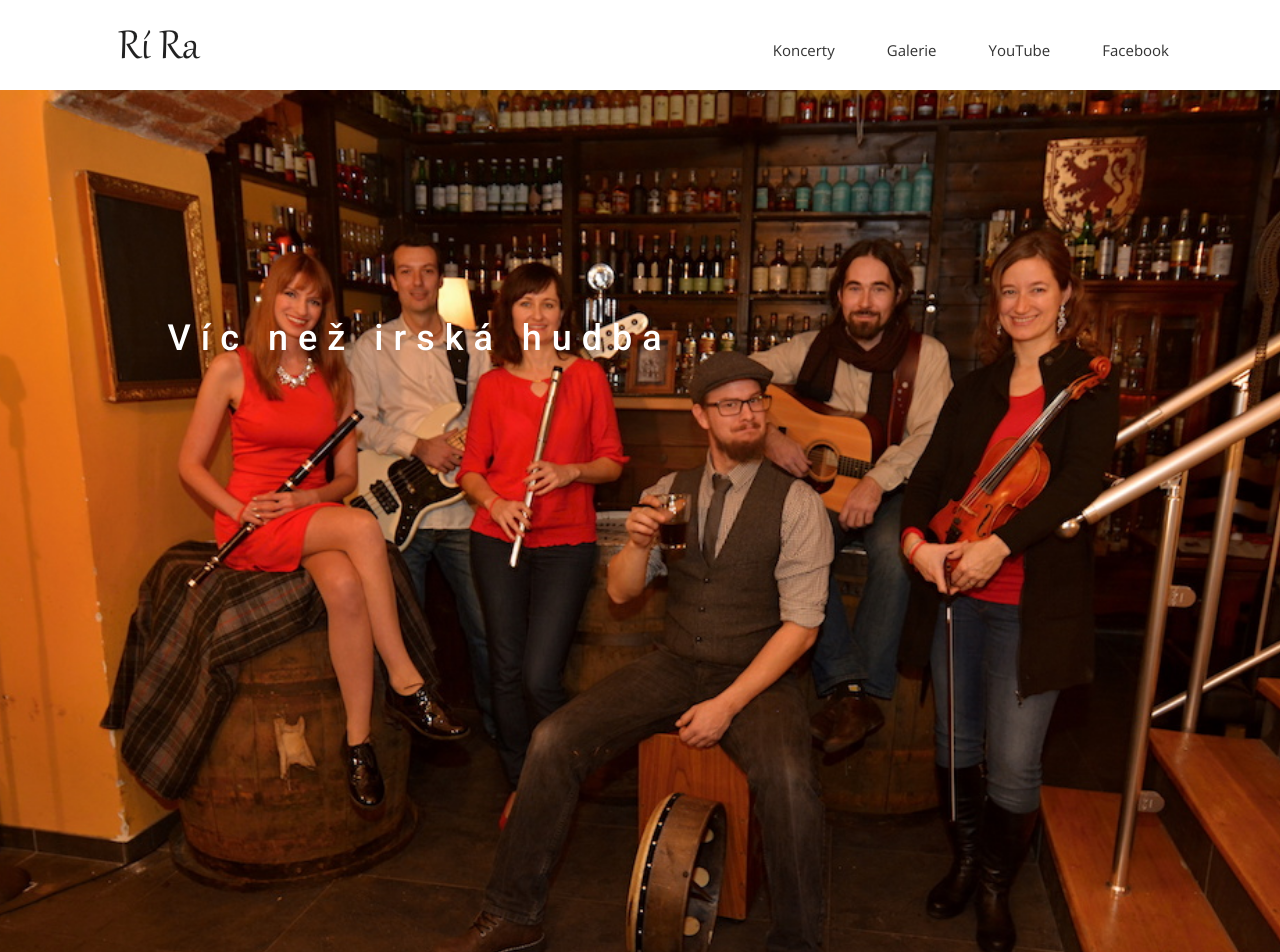
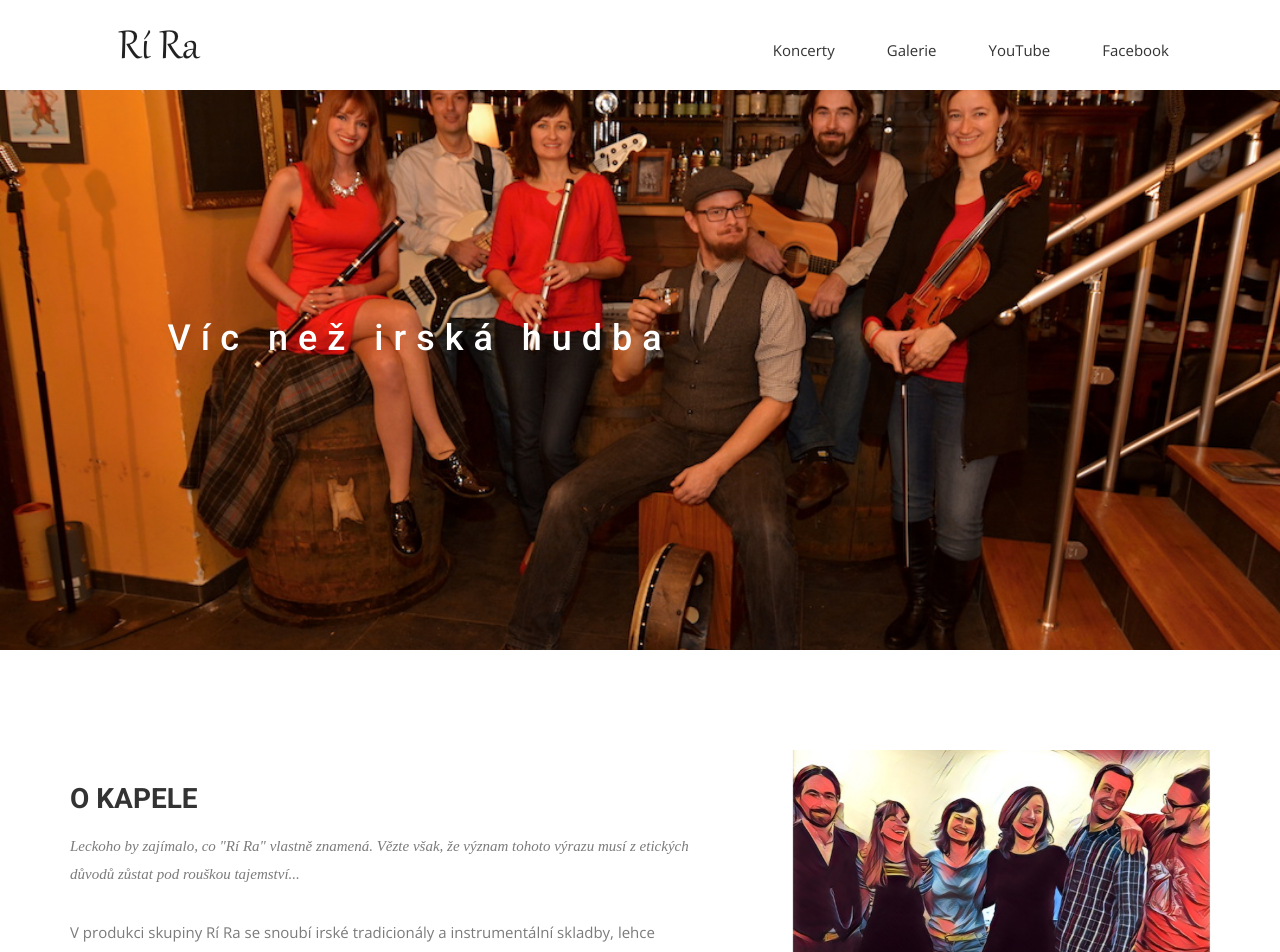
Before and after one commit to davrys/rira-web-jekyll, a Jekyll site: the page built from pages/index.html, in a window 1280 px wide. Shown: the top 952 px of the page. Built offline with Jekyll 4.4.1, drawn with Linux system fonts in a browser that asks for light colours; nearby versions of some CDN libraries; some web fonts are replaced.

Commit message:
* parallax sizes tweaks

```diff
--- a/css/rira.css
+++ b/css/rira.css
@@ -84,22 +84,22 @@ a:active {
 /* Image size for different screens */
 @media only screen and (min-width: 575px) {
     .parallax {
-        min-height: 360px;
+        min-height: 320px;
     }
 }
 @media only screen and (min-width: 768px) {
     .parallax {
-        min-height: 480px;
+        min-height: 400px;
     }
 }
 @media only screen and (min-width: 992px) {
     .parallax {
-        min-height: 800px;
+        min-height: 480px;
     }
 }
 @media only screen and (min-width: 1200px) {
     .parallax {
-        min-height: 1000px;
+        min-height: 560px;
     }
 }
 
```
